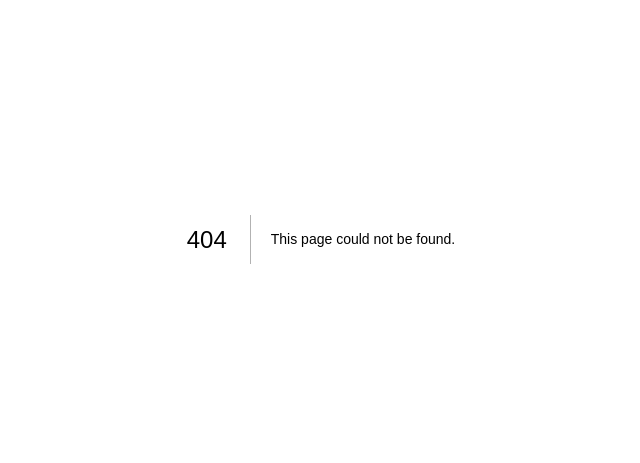
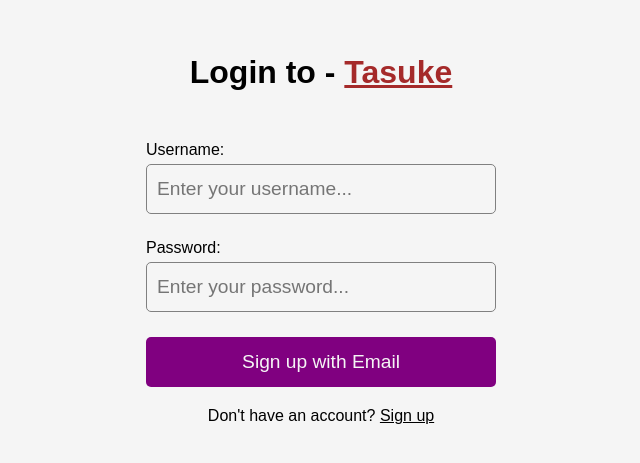
Before and after one commit to folucode/todo-suggestion-app, a Next.js app: page /auth/login in a window 1280 px wide. Before the commit this address had no page. Shown: the part 161-624 px from the top of the page, without its empty margins (319-959 px from the left). Built offline with nearby package versions, Linux system fonts and the light colour scheme.

Commit message:
refactor auth flow

```diff
--- /dev/null
+++ b/src/pages/auth/login.js
@@ -0,0 +1,79 @@
+import { useState, useEffect } from 'react';
+import authStyles from '../../styles/auth.module.css';
+import Link from 'next/link';
+import Router from 'next/router';
+
+export default function Login() {
+  const [username, setUsername] = useState('');
+  const [password, setPassword] = useState('');
+
+  useEffect(() => {
+    if (localStorage.getItem('tasuke-user-jwt') != null) {
+      Router.push('/');
+    }
+  }, []);
+
+  const handleAuth = async (event) => {
+    event.preventDefault();
+
+    if (username == '' || password == '') {
+      alert('username and password cannot be empty!');
+    }
+
+    const data = await fetch(
+      'https://task-suggestion-api.onrender.com/api/auth/login',
+      {
+        method: 'POST',
+        headers: {
+          Accept: 'application/json',
+          'Content-Type': 'application/json',
+        },
+        body: JSON.stringify({ username, password }),
+      }
+    );
+
+    const result = await data.json();
+
+    console.log(result);
+
+    localStorage.setItem('tasuke-user-jwt', result.accessToken);
+
+    Router.push('/');
+  };
+  return (
+    <>
+      <div className={authStyles.container}>
+        <h1>
+          Login to - <span>Tasuke</span>
+        </h1>
+        <label htmlFor='username'>Username:</label>
+        <input
+          type='text'
+          placeholder='Enter your username...'
+          name='username'
+          onChange={(e) => setUsername(e.target.value)}
+          //   onBlur={(e) => focusOutHandler(e, 'username')}
+        />
+
+        <label htmlFor='password'>Password:</label>
+        <input
+          type='password'
+          placeholder='Enter your password...'
+          name='password'
+          onChange={(e) => setPassword(e.target.value)}
+          //   onBlur={(e) => focusOutHandler(e, 'password')}
+        />
+
+        <button onClick={handleAuth} type='submit'>
+          Sign up with Email
+        </button>
+        <p>
+          Don't have an account?{' '}
+          <Link href='/auth/sign-up' className={authStyles.link}>
+            Sign up
+          </Link>
+        </p>
+      </div>
+    </>
+  );
+}
--- a/src/styles/auth.module.css
+++ b/src/styles/auth.module.css
@@ -70,3 +70,12 @@
   cursor: pointer;
   background-color: rgb(168, 14, 168);
 }
+
+.container p {
+  margin-top: 20px;
+  color: black;
+}
+
+.link {
+  text-decoration: underline;
+}
```
Also changed, not shown: src/pages/auth/sign-up.js (renamed from src/pages/sign-up.js, +11 -4 lines).
